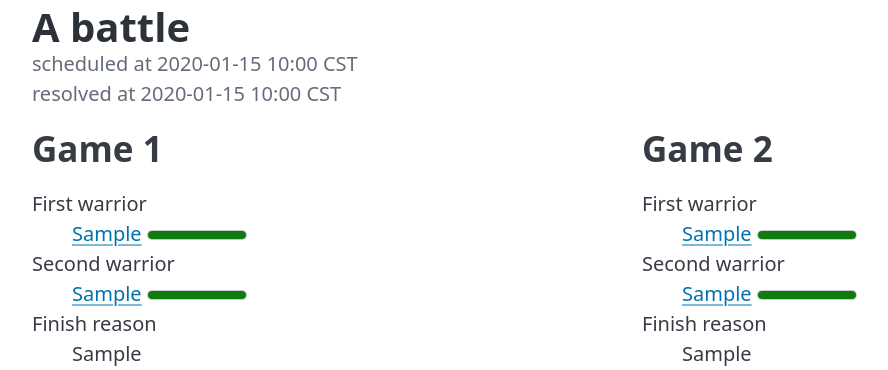
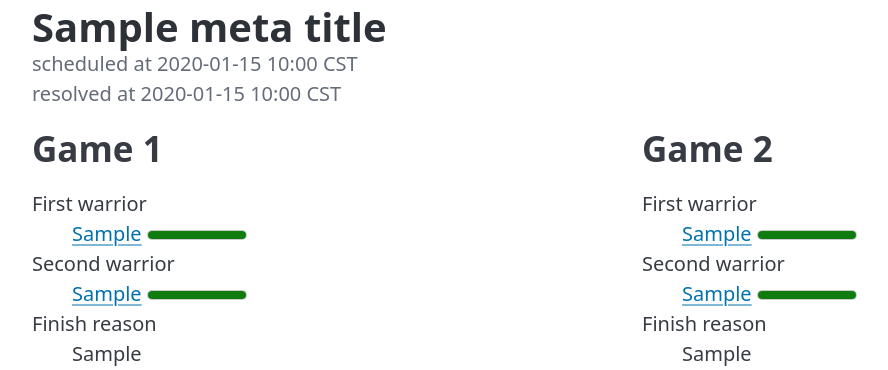
Before and after one commit to SupraSummus/prompt-wars, a Django app: template templates/warriors/battle_detail.html in a window 1280 px wide. Shown: the part 196-566 px from the top of the page, without its empty margins (8-896 px from the left). Run offline with Django 4.2, Linux system fonts and the light colour scheme; the template is opened without the code that fills it: most values are stand-ins (such as "Sample title", 1, 10 or a date in 2020); some libraries are stand-ins or nearby versions.

Commit message:
Some SEO

```diff
--- a/templates/base.html
+++ b/templates/base.html
@@ -4,7 +4,8 @@
     <meta charset="utf-8">
     <meta http-equiv="X-UA-Compatible" content="IE=edge">
     <meta name="viewport" content="width=device-width, initial-scale=1">
-    <title>{% block title %}Prompt wars{% endblock %}</title>
+    <title>{% block title %}{% if meta_title %}{{ meta_title }} - {% endif %}Prompt wars{% endblock %}</title>
+    {% if meta_description %}<meta name="description" content="{{ meta_description }}">{% endif %}
     <link
       rel="stylesheet"
       href="https://cdn.jsdelivr.net/npm/@picocss/pico@2/css/pico.min.css"
--- a/templates/warriors/battle_detail.html
+++ b/templates/warriors/battle_detail.html
@@ -13,7 +13,7 @@
     <section>
 
       <hgroup>
-        <h1>A battle</h1>
+        <h1>{{ meta_title }}</h1>
         <p>
           scheduled at {% include 'time.html' with time=battle.scheduled_at %}
           {% if battle.rating_transferred_at %}
```
Also changed, not shown: warriors/views.py (+12 -0 lines).
